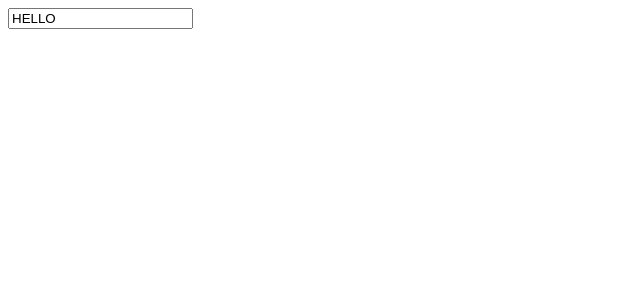
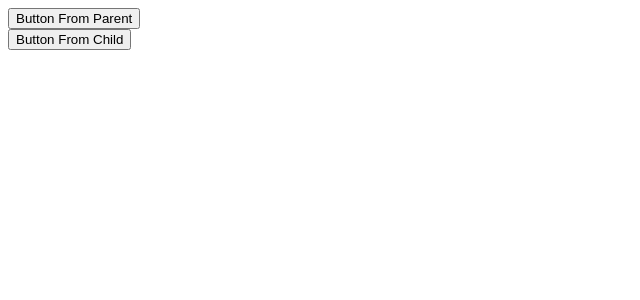
Before and after one commit to Sinecos/hooks-tut, a React (Create React App) app: page / in a window 1280 px wide. Shown: the top 300 px of the page, without its empty margins (0-640 px from the left). Built offline with nearby package versions, Linux system fonts and the light colour scheme.

Commit message:
UseImperativeHandle done

```diff
--- /dev/null
+++ b/src/Button.js
@@ -0,0 +1,22 @@
+
+import React, {forwardRef, useImperativeHandle, useState} from "react";
+
+const Button = forwardRef((props, ref) => {
+
+    const [toggle, setToggle] = useState(false);
+
+    useImperativeHandle(ref, () => ({
+        alterToggle() {
+            setToggle(!toggle);
+        }
+    }));
+
+    return (
+    <div>
+        <button onClick={ () => {}}> Button From Child </button>
+        {toggle && <span>Toggle</span>}
+    </div>
+   );
+});
+
+export default Button;
--- /dev/null
+++ b/src/UseImperativeHandle.js
@@ -0,0 +1,20 @@
+import React, {useRef} from "react";
+import Button from "./Button";
+
+//Invoke a child function from parent
+
+function UseImperativeHandle() {
+
+    const buttonRef = useRef(null);
+
+    return (
+        <div>
+            <button onClick={() => {buttonRef.current.alterToggle();}}>
+                Button From Parent
+                </button>
+            <Button ref={buttonRef}/>
+        </div>
+    );
+};
+
+export default UseImperativeHandle;
--- a/src/index.js
+++ b/src/index.js
@@ -6,8 +6,8 @@
 import UseEffect from './UseEffect';
 import UseRef from './UseRef';
 import UseLayoutEffect from './UseLayoutEffect'
-
+import UseImperativeHandle from './UseImperativeHandle'
 const root = ReactDOM.createRoot(document.getElementById('root'));
 root.render(
-    <UseLayoutEffect />
+    <UseImperativeHandle />
 );
```
